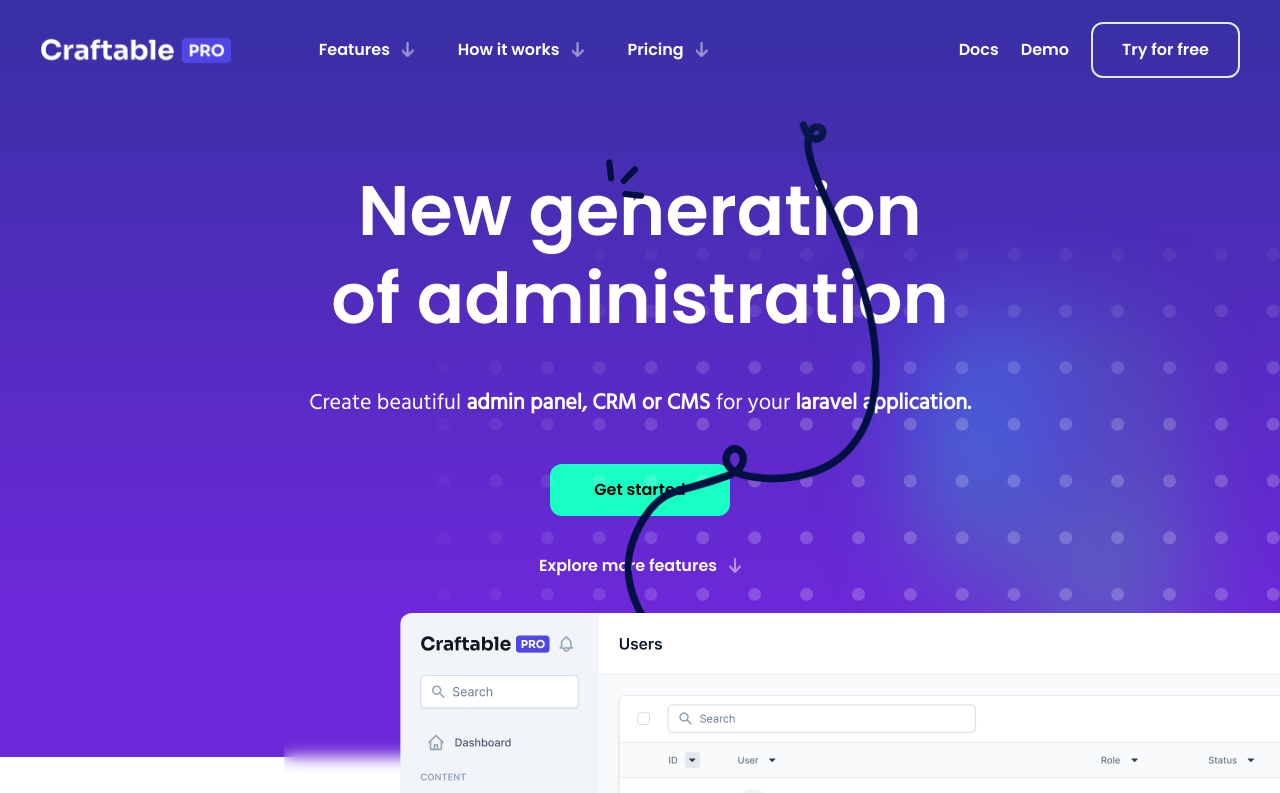
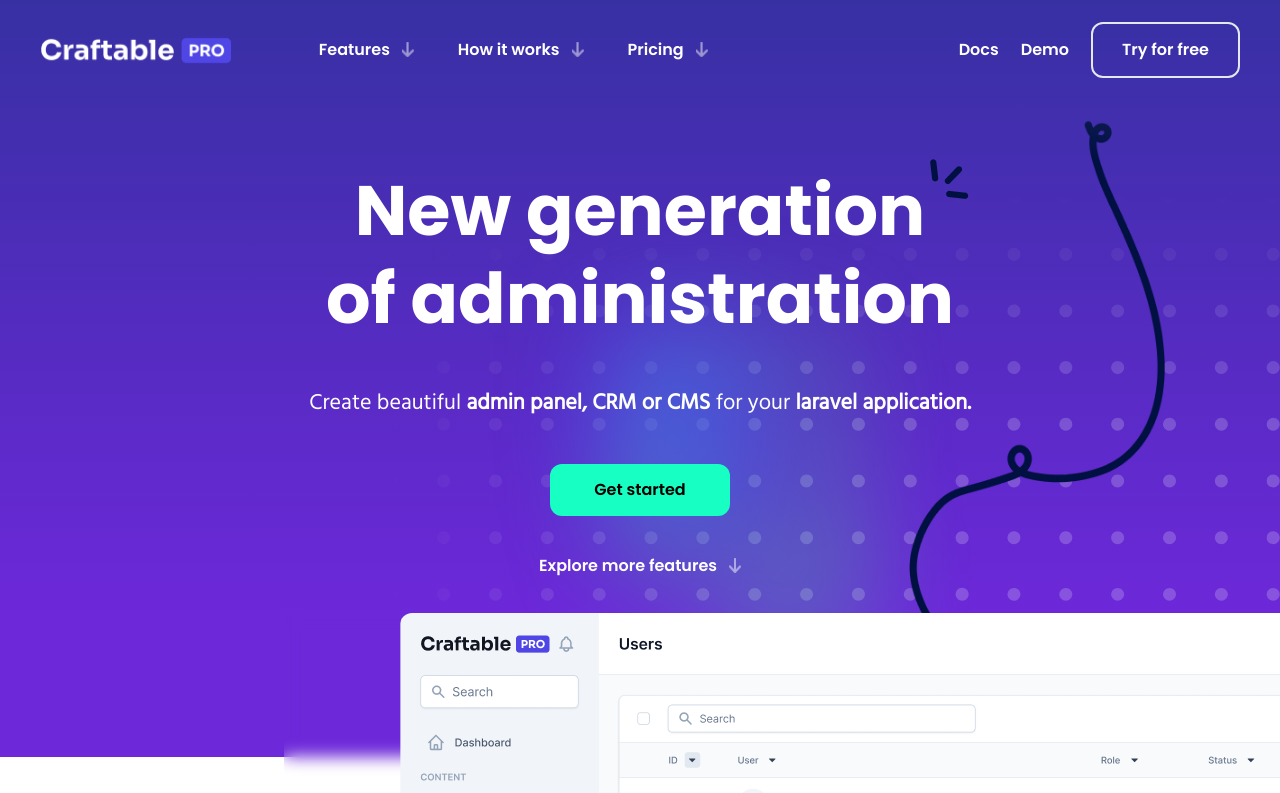
Before and after one commit to VladyslavMazurets/BRACKETS-Figma, a React (Create React App) app: page / in a window 1280 px wide. Shown: the top 793 px of the page. Built offline with nearby package versions, Linux system fonts and the light colour scheme.

Commit message:
fix some bugs with bg-imgs

```diff
--- a/public/index.html
+++ b/public/index.html
@@ -12,6 +12,7 @@
     <link rel="apple-touch-icon" href="%PUBLIC_URL%/logo192.png" />
 
     <link href="https://fonts.googleapis.com/css2?family=Poppins:wght@600&display=swap" rel="stylesheet">
+    <link href="https://fonts.googleapis.com/css2?family=Poppins:wght@700&display=swap" rel="stylesheet">
     <link href="https://fonts.googleapis.com/css2?family=Hind&display=swap" rel="stylesheet">
 
     <link rel="manifest" href="%PUBLIC_URL%/manifest.json" />
--- a/src/components/Home.jsx
+++ b/src/components/Home.jsx
@@ -12,15 +12,15 @@
 function Home() {
   return (
     <div className="-mt-[100px]">
-      <div className="relative z-40 h-[757px] bg-gradient">
+      <div className="relative z-40 h-[757px] bg-gradient pt-[159px]">
         <div
-          className="relativ z-50 max-w-[689px] flex flex-col
-          items-center mx-auto gap-[44px] pt-[159px]"
+          className="relative z-30 max-w-[689px] flex flex-col
+          items-center mx-auto gap-[44px]"
         >
           <p
-            className="h-[176px] max-w-[628px] flex flex-col items-center
+            className="h-[176px] max-w-[628.5px] flex flex-col items-center
             mt-[8px] text-center font-poppins font-bold text-[70px] text-white
-            leading-[125%]"
+            leading-[87.5px]"
           >
             New generation
             <br />
@@ -58,22 +58,27 @@
             </a>
           </div>
 
-          <img src={group} alt="Group_img" className="absolute right-[635px]" />
-        </div>
+          <img
+            src={group}
+            alt="Group_img"
+            className="absolute top-0
+           left-[634px]"
+          />
 
           <img
             src={homeBg}
             alt="HomeBg"
-          className="absolute z-[-100] left-[800px] top-[191px] w-[492px]
+            className="absolute z-[-100] right-1 top-[40px] w-[492px]
          h-[507px] blur-[10px]"
           />
 
           <img
             src={vector}
             alt="Vector_Img"
-          className="absolute z-20 right-[400px] top-[121px] w-[256px]
+            className="absolute z-10 right-[-180px] top-[-38px] w-[256px]
           h-[540px]"
           />
+        </div>
 
         <img
           src={dotPattern}
```
Lines whose indentation alone changed are shown as unchanged.
